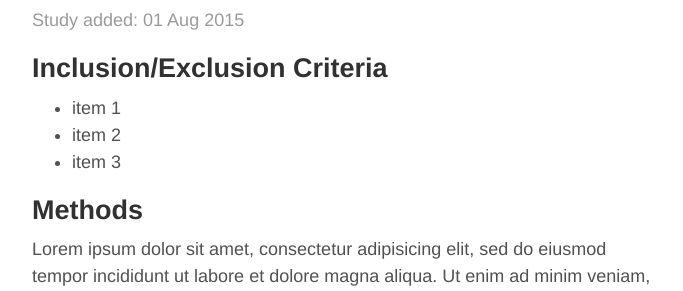
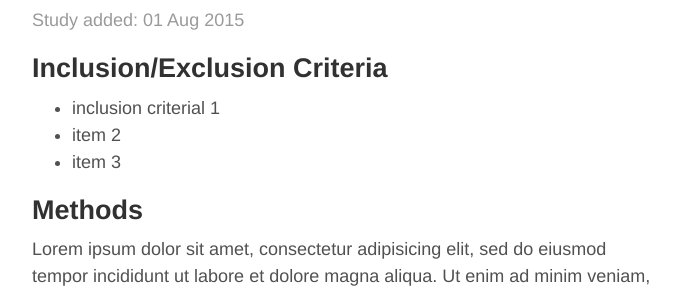
Before and after one commit to Orthotest/Orthotest.github.io, a Jekyll site: the page built from _posts/foot/2015-08-01-first-foot-post.md, in a window 1280 px wide. Shown: the part 164-455 px from the top of the page, without its empty margins (293-976 px from the left). Built offline with Jekyll 4.4.1, drawn with Linux system fonts in a browser that asks for light colours.

Commit message:
test changes

```diff
--- a/_posts/foot/2015-08-01-first-foot-post.md
+++ b/_posts/foot/2015-08-01-first-foot-post.md
@@ -7,7 +7,7 @@ tag: foot
 
 ## Inclusion/Exclusion Criteria
 
-- item 1
+- inclusion criterial 1
 - item 2
 - item 3
 
```
